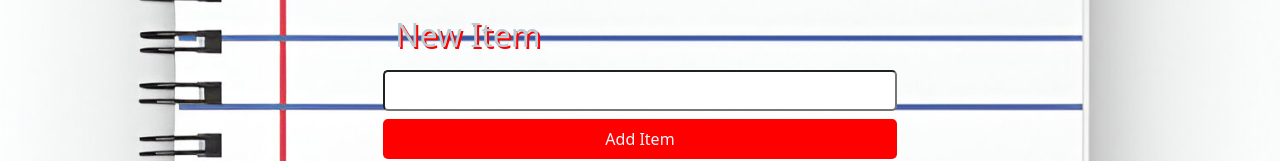
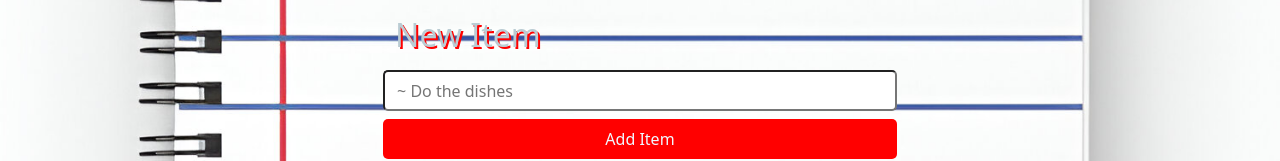
Before and after one commit to C0dingForFun/react-to-do-list, a React (Vite) app: page / in a window 1280 px wide. Shown: the part 176-337 px from the top of the page. Built offline with nearby package versions, Linux system fonts and the light colour scheme.

Commit message:
added some zazz

```diff
--- a/src/App.jsx
+++ b/src/App.jsx
@@ -43,7 +43,7 @@ export default function App(){
     <form onSubmit={handleSubmit} className="new-item-form my-2">
       <div className="form row">
           <label htmlFor="item text-center"><h2>New Item</h2></label>
-          <input value={newItem} onChange={e => setNewItem(e.target.value)} type="text" id="item" className = "my-2" />
+          <input value={newItem} onChange={e => setNewItem(e.target.value)} type="text" id="item" className = "my-2" placeholder="~ Do the dishes"/>
           <button className="addBtn btn-success">Add Item</button>
       </div>
     </form>
```
